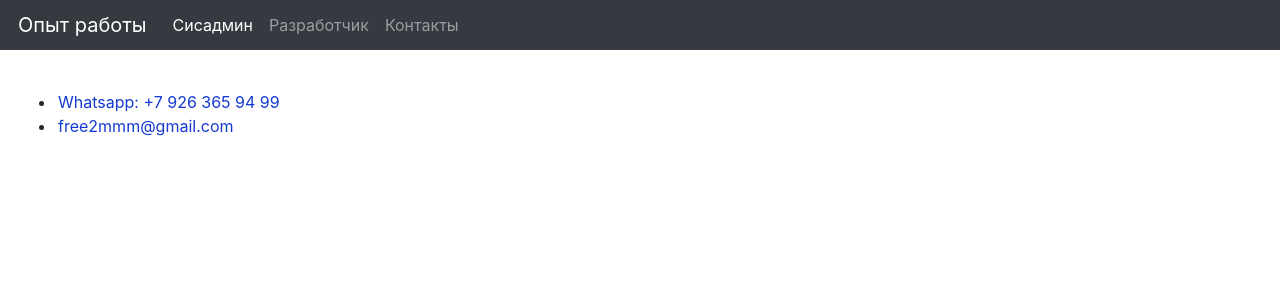
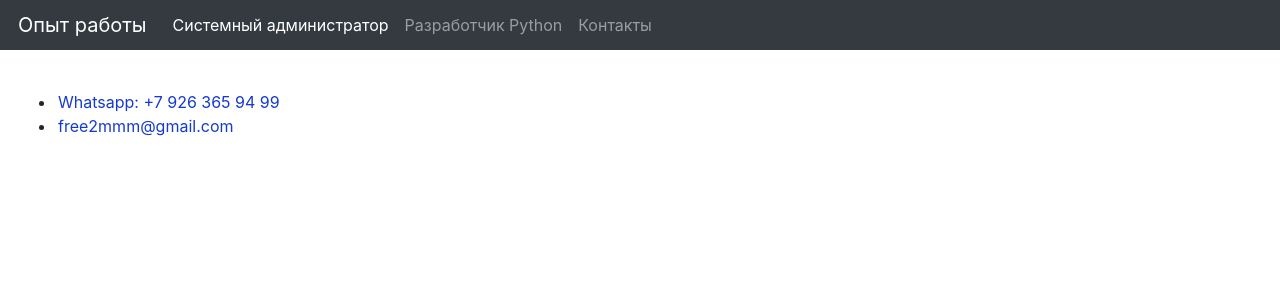
Before and after one commit to Hazzari/aleksan_site_project, a Django app: page /contacts/ in a window 1280 px wide. Shown: the top 300 px of the page. Run offline with Django 3.2, Linux system fonts and the light colour scheme; some libraries are stand-ins or nearby versions.

Commit message:
fix name link

```diff
--- a/templates/homepage/base.html
+++ b/templates/homepage/base.html
@@ -37,10 +37,10 @@
     <div class="collapse navbar-collapse" id="navbarNav">
         <ul class="navbar-nav">
             <li class="nav-item active">
-                <a class="nav-link" href="{% url 'homepage:sysadmin' %}">Сисадмин <span class="sr-only">(current)</span></a>
+                <a class="nav-link" href="{% url 'homepage:sysadmin' %}">Системный администратор<span class="sr-only">(current)</span></a>
             </li>
             <li class="nav-item">
-                <a class="nav-link" href="{% url 'homepage:developer' %}">Разработчик</a>
+                <a class="nav-link" href="{% url 'homepage:developer' %}">Разработчик Python</a>
             </li>
             <li class="nav-item">
                 <a class="nav-link" href="{% url 'homepage:contacts' %}">Контакты</a>
```
Also changed, not shown: 2 other files.
